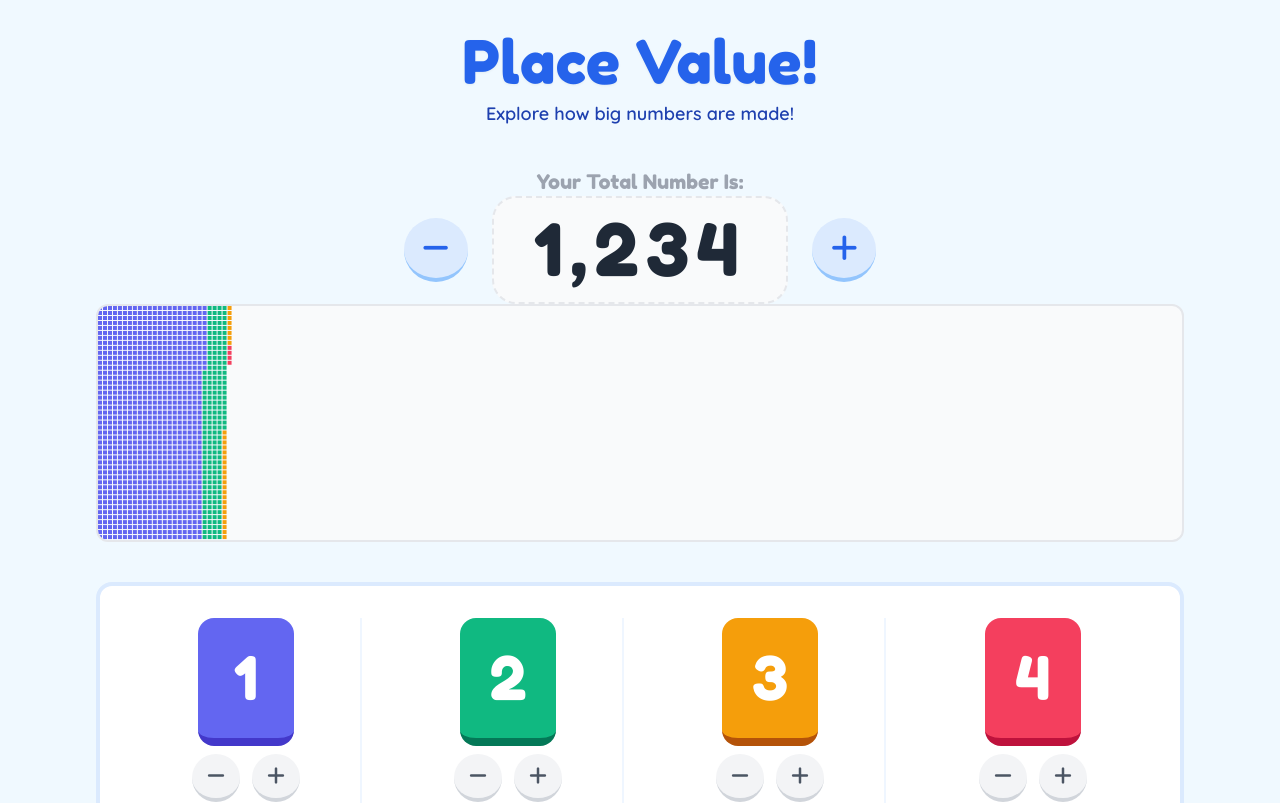
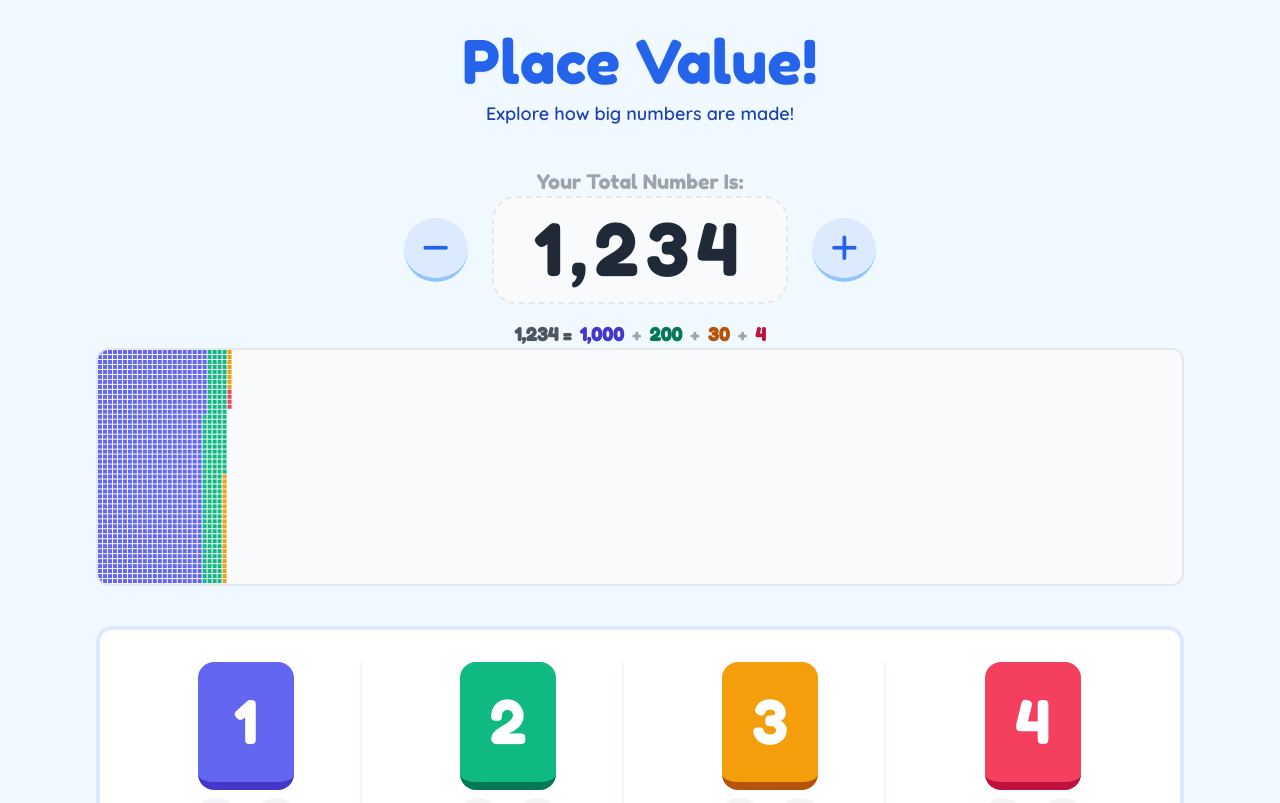
Before and after one commit to jkub/placevalue, a Next.js app: page / in a window 1280 px wide. Shown: the top 803 px of the page. Built offline with nearby package versions, Linux system fonts and the light colour scheme.

Commit message:
composite display

```diff
--- a/app/page.tsx
+++ b/app/page.tsx
@@ -3,6 +3,7 @@
 import React, { useState } from 'react';
 import VisualDisplay from '../components/VisualDisplay';
 import CircleCanvas from '../components/CircleCanvas';
+import { COLORS } from '../constants';
 import { DigitState } from '../types';
 
 export default function Home() {
@@ -14,6 +15,13 @@ export default function Home() {
   });
 
   const total = (digits.thousands * 1000) + (digits.hundreds * 100) + (digits.tens * 10) + digits.ones;
+
+  const parts = {
+    thousands: digits.thousands * 1000,
+    hundreds: digits.hundreds * 100,
+    tens: digits.tens * 10,
+    ones: digits.ones
+  };
 
   const handleUpdateDigit = (place: keyof DigitState, val: number) => {
     setDigits(prev => ({ ...prev, [place]: val }));
@@ -66,6 +74,18 @@ export default function Home() {
             </button>
           </div>
 
+          <div className="mt-4 text-lg font-kids text-gray-700 flex items-center gap-2">
+            <span className="text-gray-600 font-semibold">{total.toLocaleString()} =</span>
+
+            <span className={`${COLORS.thousands.text} font-bold`}>{parts.thousands.toLocaleString()}</span>
+            <span className="text-gray-400">+</span>
+            <span className={`${COLORS.hundreds.text} font-bold`}>{parts.hundreds.toLocaleString()}</span>
+            <span className="text-gray-400">+</span>
+            <span className={`${COLORS.tens.text} font-bold`}>{parts.tens.toLocaleString()}</span>
+            <span className="text-gray-400">+</span>
+            <span className={`${COLORS.ones.text} font-bold`}>{parts.ones.toLocaleString()}</span>
+          </div>
+
           <CircleCanvas digits={digits} />
         </section>
 
```
